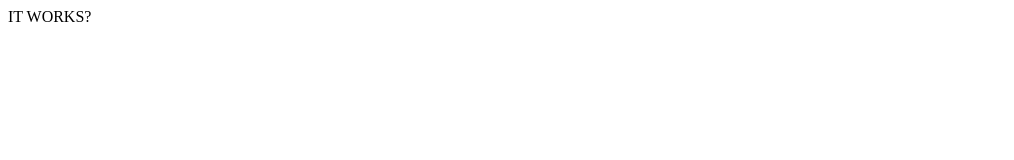
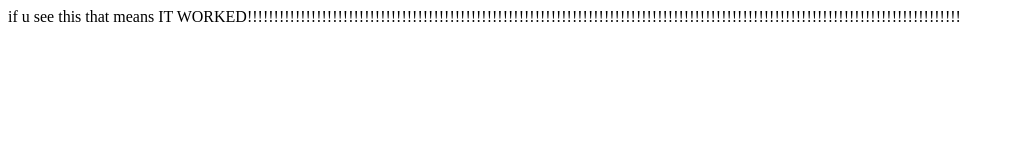
Before and after one commit to ArchDud3/aalb, a plain HTML site: page index.html in a window 1280 px wide. Shown: the whole page, without its empty margins (0-1014 px from the left). Drawn offline with Linux system fonts and the light colour scheme.

Commit message:
Update index.html

```diff
--- a/index.html
+++ b/index.html
@@ -1,9 +1,9 @@
 <!DOCTYPE html>
 <html>
   <head>
-    <title>Yahoo</title>
+    <title>i testung</title>
   </head>
   <body>
-    IT WORKS?
+    if u see this that means IT WORKED!!!!!!!!!!!!!!!!!!!!!!!!!!!!!!!!!!!!!!!!!!!!!!!!!!!!!!!!!!!!!!!!!!!!!!!!!!!!!!!!!!!!!!!!!!!!!!!!!!!!!!!!!!!!!!!!!!!!!!!!!!!!!!!!!!!!!!
   </body>
 </html>
```
